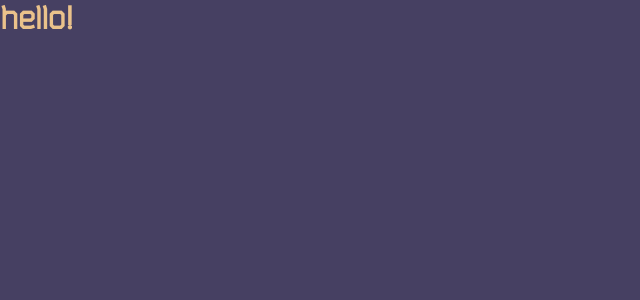
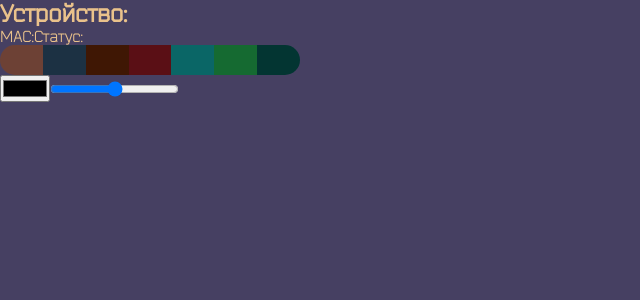
Before and after one commit to LeachMartinez/rgb-controller-front, a React (Create React App) app: page /devices/1 in a window 1280 px wide. Shown: the top 300 px of the page, without its empty margins (0-640 px from the left). Built offline with nearby package versions, Linux system fonts and the light colour scheme.

Commit message:
обновление девайса

```diff
--- a/src/pages/Devices/Device.tsx
+++ b/src/pages/Devices/Device.tsx
@@ -1,8 +1,110 @@
-const Device : React.FC= () => {
+import React from "react";
+import "./device.scss";
+interface ILed {
+  r: number,
+  g: number,
+  b: number,
+  brightness: number | 100
+}
+
+const Device : React.FC = () => {
+  const [leds, setLedColor] = React.useState<ILed[]>([{
+    r: Math.round(Math.random() * 255),
+    g: Math.round(Math.random() * 255),
+    b: Math.round(Math.random() * 255),
+    brightness: 100
+  },{
+    r: Math.round(Math.random() * 255),
+    g: Math.round(Math.random() * 255),
+    b: Math.round(Math.random() * 255),
+    brightness: 100
+  },{
+    r: Math.round(Math.random() * 255),
+    g: Math.round(Math.random() * 255),
+    b: Math.round(Math.random() * 255),
+    brightness: 100
+  },{
+    r: Math.round(Math.random() * 255),
+    g: Math.round(Math.random() * 255),
+    b: Math.round(Math.random() * 255),
+    brightness: 100
+  },{
+    r: Math.round(Math.random() * 255),
+    g: Math.round(Math.random() * 255),
+    b: Math.round(Math.random() * 255),
+    brightness: 100
+  },{
+    r: Math.round(Math.random() * 255),
+    g: Math.round(Math.random() * 255),
+    b: Math.round(Math.random() * 255),
+    brightness: 100
+  },{
+    r: Math.round(Math.random() * 255),
+    g: Math.round(Math.random() * 255),
+    b: Math.round(Math.random() * 255),
+    brightness: 100
+  }]);
+  const [i, setI] = React.useState(0);
+  React.useEffect(() => {
+    setTimeout(() => {
+      console.log(Math.round((Math.sin(i) + 1) * 50));
+
+      setI(i + 1);
+      setLedColor(leds => {
+        return leds.map(led => {
+          return {...led, brightness: Math.round((Math.sin(i) + 1) * 50)}
+        })
+      })
+    }, 300);
+  }, [leds, i]);
+
+  const handleChangeColor : React.ChangeEventHandler<HTMLInputElement> = (e) => {
+    const rgbValue : ILed = hexToRgb(e.currentTarget.value);
+    setLedColor((leds) => leds.map(led => {
+      return {...rgbValue, brightness: led.brightness};
+    }));
+  }
+
+  const handleChanheBrightness : React.ChangeEventHandler<HTMLInputElement> = (e) => {
+    const brightnessValue = +e.currentTarget.value;
+
+    setLedColor((leds) => leds.map(led => {
+      return {...led, brightness: brightnessValue};
+    }))
+  }
+
+  const hexToRgb = (hex : string) : ILed => {
+    const result = /^#?([a-f\d]{2})([a-f\d]{2})([a-f\d]{2})$/i.exec(hex);
+    return {
+      r: parseInt(result![1], 16),
+      g: parseInt(result![2], 16),
+      b: parseInt(result![3], 16),
+      brightness: 100
+    };
+  }
   return (
-    <>
-      <h1>hello!</h1>
-    </>
+    <div>
+      <section>
+        <h2>Устройство:</h2>
+        <div>
+          <span>MAC:</span>
+          <span>Статус:</span>
+        </div>
+      </section>
+      <section>
+        <div className="led__wrapper">
+          {leds.map(item => {
+            return (
+              <div className="led" style={{backgroundColor: `rgb(${item.r}, ${item.g}, ${item.b})`, filter: `brightness(${item.brightness}%)`}}></div>
+            )
+          })}
+        </div>
+      </section>
+      <section>
+        <input type="color" name="setLedColor" onChange={(e) => (handleChangeColor(e))}/>
+        <input type="range" name="brightness" onChange={(e) => {handleChanheBrightness(e)}} min={0} max={100}/>
+      </section>
+    </div>
   );
 }
 export default Device;
--- a/src/pages/Devices/device.scss
+++ b/src/pages/Devices/device.scss
@@ -1 +1,19 @@
 @import "../../styles/index";
+
+.led {
+  width: 100%;
+  &:first-child {
+    border-radius: 15px 0 0 15px;
+  }
+
+  &:last-child {
+    border-radius: 0 15px 15px 0;
+  }
+
+  &__wrapper {
+    display: flex;
+    width: 300px;
+    height: 30px;
+    z-index: 5;
+  }
+}
```
